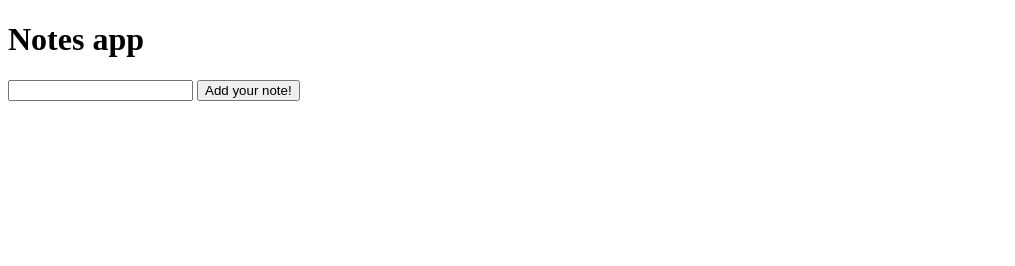
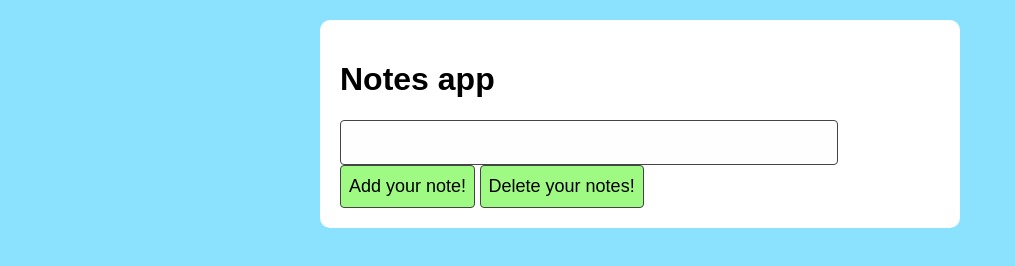
Before and after one commit to josephburgess/notes-app, a website with bundled scripts: page index.html in a window 1280 px wide. Shown: the whole page, without its empty margins (0-1015 px from the left). Built offline with nearby package versions, Linux system fonts and the light colour scheme.

Commit message:
adding basic styles

```diff
--- a/index.html
+++ b/index.html
@@ -1,13 +1,20 @@
 <!doctype html>
 <html>
    <head>
+      <meta charset="UTF-8">
+      <meta name="viewport" content="width=device-width, initial-scale=1.0">
+      <meta http-equiv="X-UA-Compatible" content="ie=edge">
+
+      <link rel="stylesheet" href="styles.css">
+
       <title>Notes app</title>
-   </head>
+    </head>
    <body>
       <h1>Notes app</h1>
       <div id="main-container">
         <input type="text" id="notes-input" />
         <button id="add-note-button">Add your note!</button>
+        <button id="delete-notes-button">Delete your notes!</button>
       </div>
       <script type="text/javascript" src="bundle.js"></script>
    </body>
--- /dev/null
+++ b/styles.css
@@ -0,0 +1,39 @@
+h1, p, * {
+  font-family: sans-serif;
+}
+
+html {
+  background:#8ae2ff;
+}
+
+body {
+  background: white;
+  width: 600px;
+  margin: auto;
+  margin-top: 20px;
+  padding: 20px;
+  border-radius: 10px;
+}
+
+.note {
+  border-bottom: 1px solid #aaa;
+  padding: 15px;
+}
+
+input[type=text] {
+  width: 80%;
+  background: #fefefe;
+  border-radius: 4px;
+  padding: 10px 8px;
+  border: 1px solid #444;
+  font-size: 20px;
+}
+
+button {
+  background: #9efa82;
+  border-radius: 4px;
+  padding: 10px 8px;
+  border: 1px solid #444;
+  font-size: 18px;
+  cursor: pointer;
+}
```
